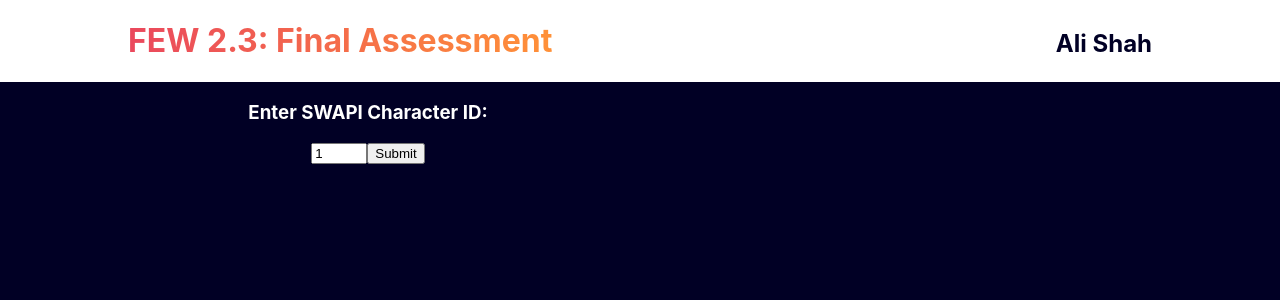
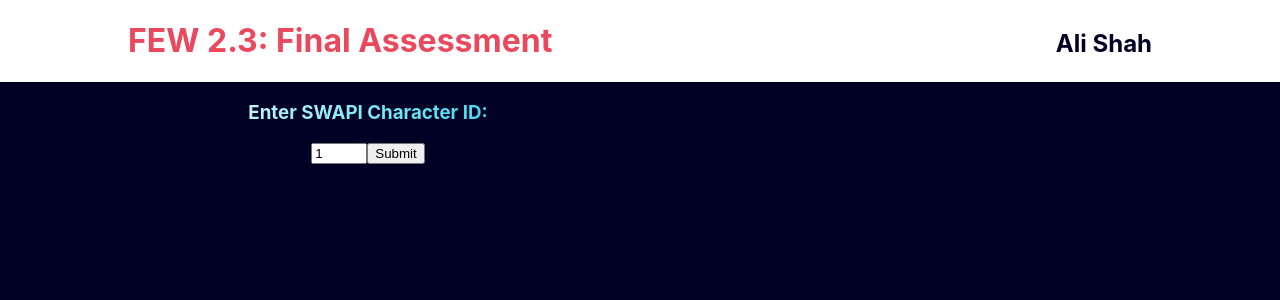
Before and after one commit to shah-a/few2.3-05-final-assessment, a React (Vite) app: page / in a window 1280 px wide. Shown: the top 300 px of the page. Built offline with nearby package versions, Linux system fonts and the light colour scheme.

Commit message:
Add: styles

```diff
--- a/src/components/Display/index.jsx
+++ b/src/components/Display/index.jsx
@@ -1,4 +1,5 @@
 import { uniqBy } from 'lodash/array';
+import './Display.css';
 
 function Display({ list, setList, data }) {
   return (
--- /dev/null
+++ b/src/components/Form/Form.css
@@ -0,0 +1,6 @@
+.Form h3 {
+  background-image: linear-gradient(90deg, var(--light), var(--blue));
+  background-clip: text;
+  -webkit-background-clip: text;
+  color: transparent;
+}
--- a/src/components/Form/index.jsx
+++ b/src/components/Form/index.jsx
@@ -1,3 +1,4 @@
+import './Form.css';
 import fetchCharacter from '../../utils/fetchCharacter';
 
 function Form({ id, setId, setData }) {
--- a/src/components/Home/Home.css
+++ b/src/components/Home/Home.css
@@ -10,8 +10,5 @@
 }
 
 .Home h1 {
-  background-image: linear-gradient(90deg, var(--red), var(--orange));
-  background-clip: text;
-  -webkit-background-clip: text;
-  color: transparent;
+  color: var(--red);
 }
--- /dev/null
+++ b/src/components/List/List.css
@@ -0,0 +1,6 @@
+.List h3 {
+  background-image: linear-gradient(90deg, var(--light), var(--blue));
+  background-clip: text;
+  -webkit-background-clip: text;
+  color: transparent;
+}
--- a/src/components/List/index.jsx
+++ b/src/components/List/index.jsx
@@ -1,3 +1,5 @@
+import './List.css';
+
 function List({ list }) {
   const characterList = list.map((character) => (
     <div key={character.name}>
```
Also changed, not shown: src/components/Display/Display.css (added).
